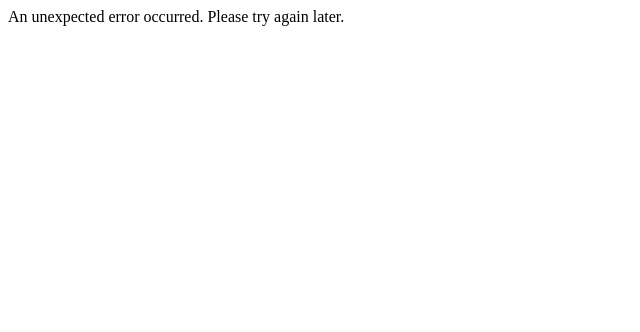
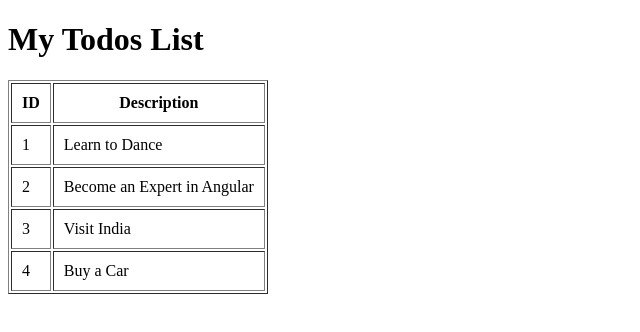
Before and after one commit to nkdey14/my-todo-app, an Angular app: page /todos in a window 1280 px wide. Shown: the top 332 px of the page, without its empty margins (0-640 px from the left). Built offline with nearby package versions, Linux system fonts and the light colour scheme.

Commit message:
Developed Login -> Welcome Routing, Displaying Username in Welcome Page, ListTodos Component, Linking Todos from Welcome Page

```diff
--- a/src/app/app-routing.module.ts
+++ b/src/app/app-routing.module.ts
@@ -3,11 +3,13 @@ import { RouterModule, Routes } from '@angular/router';
 import { LoginComponent } from './login/login.component';
 import { WelcomeComponent } from './welcome/welcome.component';
 import { ErrorComponent } from './error/error.component';
+import { ListTodosComponent } from './list-todos/list-todos.component';
 
 const routes: Routes = [
   { path: '', component: LoginComponent },
   { path: 'login', component: LoginComponent },
-  { path: 'welcome', component: WelcomeComponent },
+  { path: 'welcome/:name', component: WelcomeComponent },
+  { path: 'todos', component: ListTodosComponent },
   { path: '**', component: ErrorComponent },
 ];
 
--- a/src/app/app.module.ts
+++ b/src/app/app.module.ts
@@ -8,9 +8,10 @@ import { LoginComponent } from './login/login.component';
 import { FormsModule } from '@angular/forms';
 import { CommonModule } from '@angular/common';
 import { ErrorComponent } from './error/error.component';
+import { ListTodosComponent } from './list-todos/list-todos.component';
 
 @NgModule({
-  declarations: [AppComponent, WelcomeComponent, LoginComponent, ErrorComponent],
+  declarations: [AppComponent, WelcomeComponent, LoginComponent, ErrorComponent, ListTodosComponent],
   imports: [BrowserModule, AppRoutingModule, FormsModule, CommonModule],
   providers: [],
   bootstrap: [AppComponent],
--- /dev/null
+++ b/src/app/list-todos/list-todos.component.html
@@ -0,0 +1,15 @@
+<h1>My Todos List</h1>
+<table border="1" cellpadding="10">
+  <thead>
+    <tr>
+      <th>ID</th>
+      <th>Description</th>
+    </tr>
+  </thead>
+  <tbody>
+    <tr *ngFor="let todo of todos">
+      <td>{{ todo.id }}</td>
+      <td>{{ todo.description }}</td>
+    </tr>
+  </tbody>
+</table>
--- /dev/null
+++ b/src/app/list-todos/list-todos.component.ts
@@ -0,0 +1,15 @@
+import { Component } from '@angular/core';
+
+@Component({
+  selector: 'app-list-todos',
+  templateUrl: './list-todos.component.html',
+  styleUrls: ['./list-todos.component.css'],
+})
+export class ListTodosComponent {
+  todos = [
+    { id: 1, description: 'Learn to Dance' },
+    { id: 2, description: 'Become an Expert in Angular' },
+    { id: 3, description: 'Visit India' },
+    { id: 4, description: 'Buy a Car' },
+  ];
+}
--- a/src/app/login/login.component.ts
+++ b/src/app/login/login.component.ts
@@ -1,4 +1,5 @@
 import { Component } from '@angular/core';
+import { Router } from '@angular/router';
 
 @Component({
   selector: 'app-login',
@@ -12,9 +13,13 @@ export class LoginComponent {
   errorMessage = 'Invalid Credentials';
   invalidLogin = false;
 
+  // Dependency Injection is a design pattern in which a class receives its dependencies from external sources rather than creating them itself. In Angular, this is typically done through the constructor of a component or service. By injecting the Router service, we can use it to navigate to different routes in our application, such as the welcome page after a successful login.
+  constructor(private router: Router) {}
+
   handleLogin() {
     if (this.username === 'nkdey14' && this.password === 'test@123') {
       this.invalidLogin = false;
+      this.router.navigate(['welcome', this.username]); // Navigate to the welcome page on successful login
     } else {
       this.invalidLogin = true;
     }
--- a/src/app/welcome/welcome.component.html
+++ b/src/app/welcome/welcome.component.html
@@ -1 +1,5 @@
-<p>Welcome User!</p>
+<div>
+  <p>Welcome {{ name }}!</p>
+</div>
+
+<div>You can manage your todos <a routerLink="/todos">here</a></div>
--- a/src/app/welcome/welcome.component.ts
+++ b/src/app/welcome/welcome.component.ts
@@ -1,4 +1,5 @@
 import { Component } from '@angular/core';
+import { ActivatedRoute } from '@angular/router';
 //import { HelloComponent } from '../hello/hello.component';
 
 @Component({
@@ -8,8 +9,11 @@ import { Component } from '@angular/core';
 })
 export class WelcomeComponent {
   message = 'welcome';
+  name = '';
 
-  display() {
-    console.log(this.message);
+  constructor(private route: ActivatedRoute) {}
+
+  ngOnInit() {
+    this.name = this.route.snapshot.params['name'];
   }
 }
```
Also changed, not shown: src/app/list-todos/list-todos.component.css (added).
